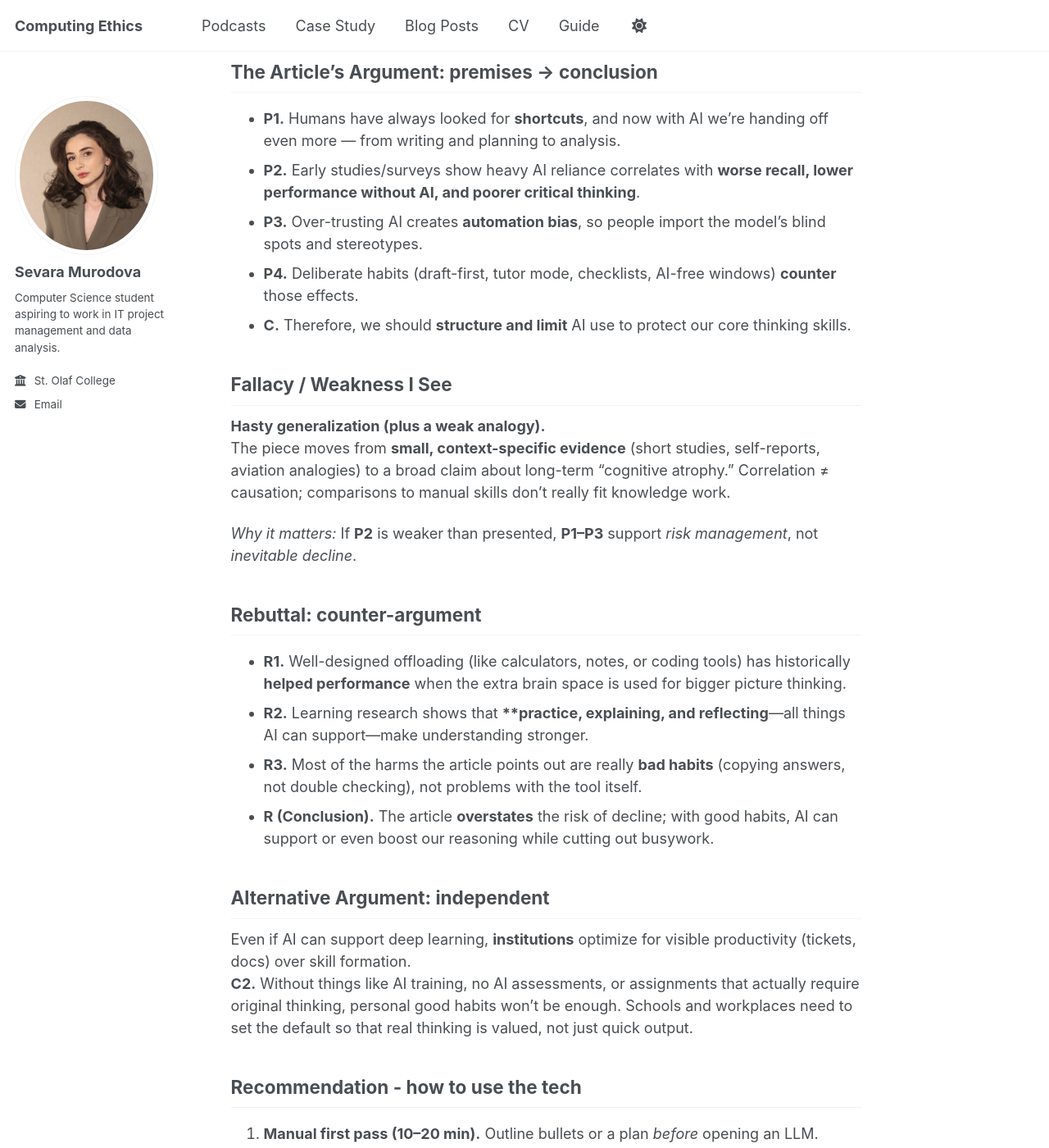
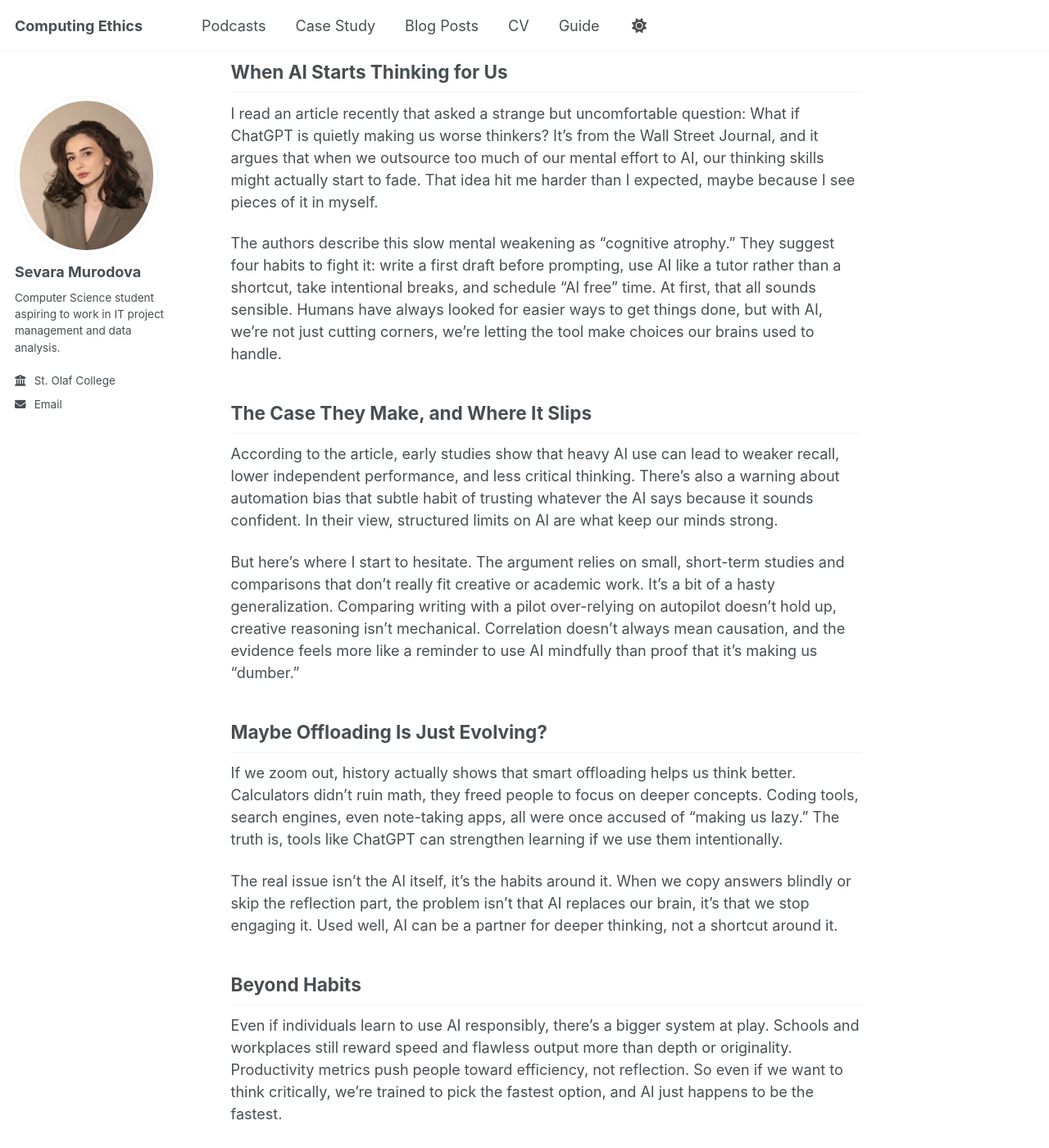
Before and after one commit to sevvara/ethics_fall2025, a Jekyll site: the page built from _posts/2025-09-21-blog-post-2.md, in a window 1280 px wide and 1400 px high, scrolled down 353 px. Shown: the whole window at 82% size. Built offline with Jekyll 4.4.1, drawn with Linux system fonts in a browser that asks for light colours; a script that is not in the unit is left out; some of the changed text lies outside the part shown.

Commit message:
ethics blog post 2 revised

```diff
--- a/_posts/2025-09-21-blog-post-2.md
+++ b/_posts/2025-09-21-blog-post-2.md
@@ -3,12 +3,13 @@ title: 'Blog Post 2: Is ChatGPT Making Us “Dumber” or Just Lazy Thinkers?'
 date: 2025-09-21
 permalink: /posts/2025/09/blog-post-2/
 tags:
-  - ai
-  - education
-  - cognition
-  - ethics
+  - AI
+  - Education
+  - Cognition
+  - AI Ethics
   - WSJ article
-  - technology
+  - Technology
+  - ChatGPT
 ---
 
 *The article warns that using AI too much can actually make our thinking skills weaker. To avoid this kind of “mental atrophy,” the authors suggest four simple habits: draft first (then prompt), use AI as a tutor, take timeouts/checklists, and schedule “AI-free” periods.*
@@ -16,41 +17,38 @@ tags:
 **News Article:**
 [“How to Make Sure ChatGPT Doesn’t Make You Dumber” by Paul Rust & Nina Vasan, The Wall Street Journal (Sept 3, 2025)](https://www.wsj.com/tech/ai/chatgpt-tips-smarter-dc33a0fd?mod=ig_artificialintelligencereport)
 
+## When AI Starts Thinking for Us
+I read an article recently that asked a strange but uncomfortable question: What if ChatGPT is quietly making us worse thinkers? It’s from the Wall Street Journal, and it argues that when we outsource too much of our mental effort to AI, our thinking skills might actually start to fade. That idea hit me harder than I expected, maybe because I see pieces of it in myself.
 
-## The Article’s Argument: premises → conclusion
+The authors describe this slow mental weakening as “cognitive atrophy.” They suggest four habits to fight it: write a first draft before prompting, use AI like a tutor rather than a shortcut, take intentional breaks, and schedule “AI free” time. At first, that all sounds sensible. Humans have always looked for easier ways to get things done, but with AI, we’re not just cutting corners, we’re letting the tool make choices our brains used to handle.
 
-- **P1.** Humans have always looked for **shortcuts**, and now with AI we’re handing off even more — from writing and planning to analysis.
-- **P2.** Early studies/surveys show heavy AI reliance correlates with **worse recall, lower performance without AI, and poorer critical thinking**.
-- **P3.** Over-trusting AI creates **automation bias**, so people import the model’s blind spots and stereotypes.
-- **P4.** Deliberate habits (draft-first, tutor mode, checklists, AI-free windows) **counter** those effects.
-- **C.** Therefore, we should **structure and limit** AI use to protect our core thinking skills.
+## The Case They Make, and Where It Slips
+According to the article, early studies show that heavy AI use can lead to weaker recall, lower independent performance, and less critical thinking. There’s also a warning about automation bias that subtle habit of trusting whatever the AI says because it sounds confident. In their view, structured limits on AI are what keep our minds strong.
 
-## Fallacy / Weakness I See
+But here’s where I start to hesitate. The argument relies on small, short-term studies and comparisons that don’t really fit creative or academic work. It’s a bit of a hasty generalization. Comparing writing with a pilot over-relying on autopilot doesn’t hold up, creative reasoning isn’t mechanical. Correlation doesn’t always mean causation, and the evidence feels more like a reminder to use AI mindfully than proof that it’s making us “dumber.”
 
-**Hasty generalization (plus a weak analogy).**
-The piece moves from **small, context-specific evidence** (short studies, self-reports, aviation analogies) to a broad claim about long-term “cognitive atrophy.” Correlation ≠ causation; comparisons to manual skills don’t really fit knowledge work.
+## Maybe Offloading Is Just Evolving?
+If we zoom out, history actually shows that smart offloading helps us think better. Calculators didn’t ruin math, they freed people to focus on deeper concepts. Coding tools, search engines, even note-taking apps, all were once accused of “making us lazy.” The truth is, tools like ChatGPT can strengthen learning if we use them intentionally.
 
-*Why it matters:* If **P2** is weaker than presented, **P1–P3** support *risk management*, not *inevitable decline*.
+The real issue isn’t the AI itself, it’s the habits around it. When we copy answers blindly or skip the reflection part, the problem isn’t that AI replaces our brain, it’s that we stop engaging it. Used well, AI can be a partner for deeper thinking, not a shortcut around it.
 
-## Rebuttal: counter-argument
+## Beyond Habits
+Even if individuals learn to use AI responsibly, there’s a bigger system at play. Schools and workplaces still reward speed and flawless output more than depth or originality. Productivity metrics push people toward efficiency, not reflection. So even if we want to think critically, we’re trained to pick the fastest option, and AI just happens to be the fastest.
 
-- **R1.** Well-designed offloading (like calculators, notes, or coding tools) has historically **helped performance** when the extra brain space is used for bigger picture thinking.
-- **R2.** Learning research shows that ****practice, explaining, and reflecting**—all things AI can support—make understanding stronger.
-- **R3.** Most of the harms the article points out are really **bad habits** (copying answers, not double checking), not problems with the tool itself.
-- **R (Conclusion).** The article **overstates** the risk of decline; with good habits, AI can support or even boost our reasoning while cutting out busywork.
+That’s why the real solution isn’t just “take more AI breaks.” It’s changing how we define good work. Critical thinking takes time, and our systems don’t always give us that.
 
-## Alternative Argument: independent
+## Finding My Own Balance
+Here’s what’s been helping me:
+- I make myself think or outline for at least 10–20 minutes before using ChatGPT.
+- I use “tutor mode,” asking it to guide me instead of solve things for me.
+- I re-check what I write, asking: What’s the claim? What’s the evidence? Am I skipping my own reasoning?
+- I schedule AI free blocks to work through ideas without the safety net.
 
-Even if AI can support deep learning, **institutions** optimize for visible productivity (tickets, docs) over skill formation.
-**C2.** Without things like AI training, no AI assessments, or assignments that actually require original thinking, personal good habits won’t be enough. Schools and workplaces need to set the default so that real thinking is valued, not just quick output.
+These aren’t rules as much as reminders, small ways to keep my brain active instead of passive.
 
-## Recommendation - how to use the tech
+## Where This Left Me Thinking
+There’s also an ethical layer to all of this that’s easy to overlook. If we let AI handle most of our reasoning, we start giving up a part of our intellectual autonomy, the ability to form, test, and trust our own thoughts. Ethically, that matters because thinking isn’t just a skill, it’s a responsibility. When we let AI do our thinking, we risk losing ownership of our ideas and accountability for their consequences. Using AI responsibly isn’t just about protecting our grades or creativity, it’s about protecting our role in the moral loop. The moment we stop questioning how an answer was formed, we stop being ethical participants in our own decision-making.
 
-1. **Manual first pass (10–20 min).** Outline bullets or a plan *before* opening an LLM.
-2. **Tutor mode > answer mode.** Prompt: *“Ask me questions and guide me; don’t give the final answer until I try.”*
-3. **2-minute verification checklist.** What’s the claim? Evidence? Missing perspectives? Bias? What can I verify quickly?
-4. **AI-free windows.** Schedule blocks or whole assignments, where AI is off.
-5. **Assessment without AI.** Use retrieval-based checkpoints (self-quizzes, oral explain-backs) to keep skills sharp.
+Writing this post made me realize how quietly dependency can creep in. The scary part isn’t that AI will take over our thinking overnight, it’s that we might stop noticing when we’ve handed too much of it away. I don’t think the goal is to squeeze every ounce of efficiency out of ChatGPT. For me, it’s about using it with intention, as a collaborator, not a crutch.
 
-## Reflection
-This exercise made me think harder about how much we rely on AI. The scary version is that it could hollow out our minds, and honestly, that risk feels real if we lean on it too much. I see the value in habits like working manually first, using AI sparingly, and taking breaks from it altogether. For me, the point isn’t to squeeze the most out of AI but to make sure we don’t lose the ability to think on our own.
+In the end, I want to keep what makes thinking feel human: curiosity, patience, and the satisfaction of figuring something out on my own.
```
